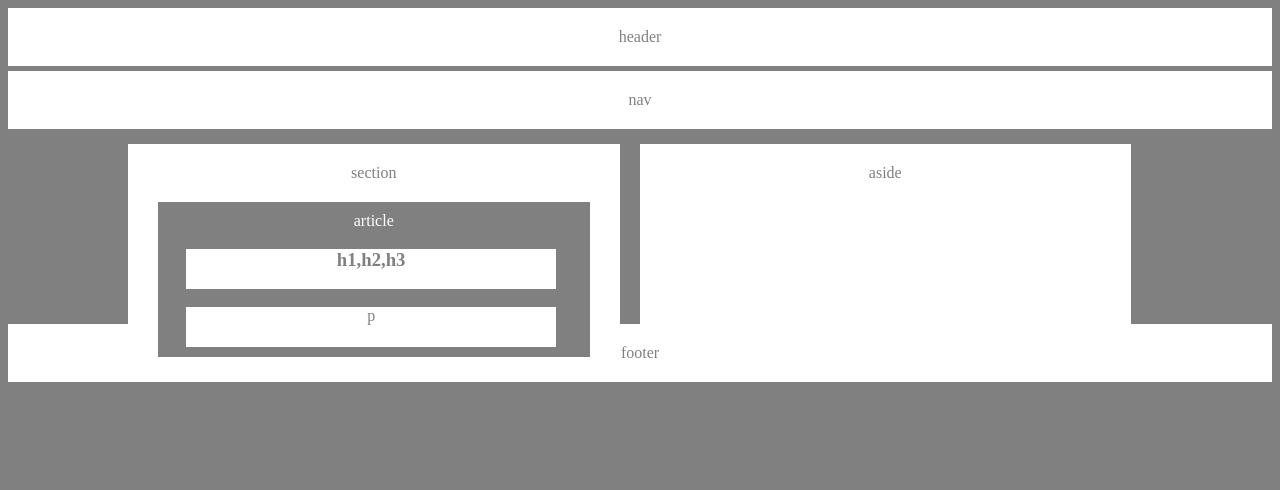
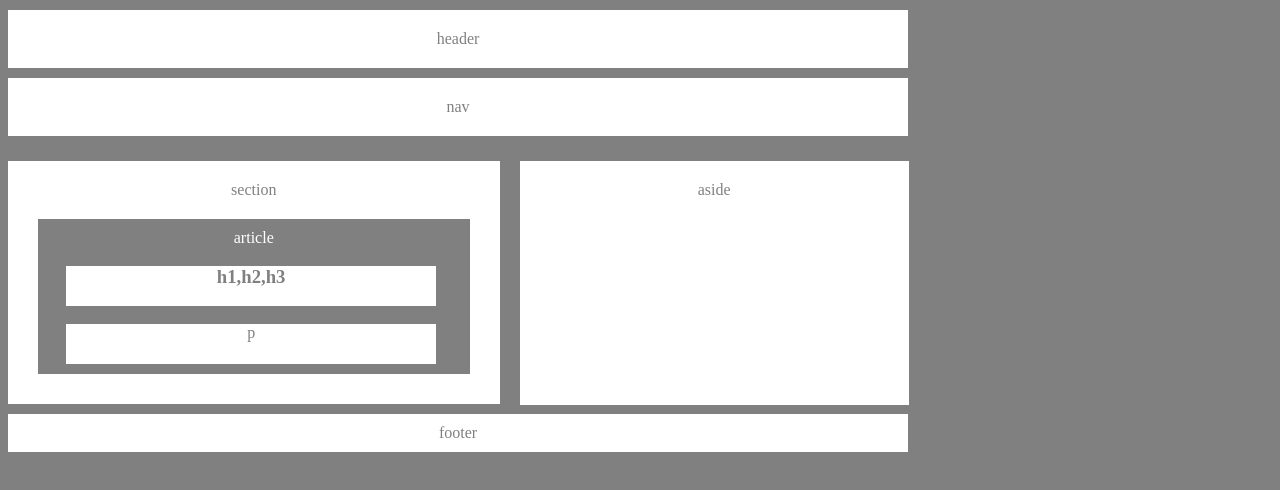
Before and after one commit to UmezakiT/HW-Wireframe, a plain HTML site: page index.html in a window 1280 px wide. Drawn offline with Linux system fonts and the light colour scheme.

Commit message:
css edits

```diff
--- a/assets/css/style.css
+++ b/assets/css/style.css
@@ -6,12 +6,14 @@
 
 body{
   background-color:gray;
+  width: 900px;
 }
 
 
 header{
   padding: 20px;
   margin-bottom: 5px;
+
 }
 nav{
   padding:20px;
@@ -23,7 +25,7 @@ section{
   float:left;
   width:48%;
   text-align:center;
-  height: 180px;
+  margin:10px auto;
 }
 
 article{
@@ -57,20 +59,20 @@ p{
 aside{
   padding:20px;
   float:left;
-  width: 48%;
-  height:180px;
+  width: 38%;
+  height:244px;
   margin-left:20px;
 }
 
 footer{
-  padding:20px;
   clear:both;
-
+  padding:10px;
 }
 
 .aa{
   background-color:white;
   color:gray;
+  margin-top: 10px;
 
 }
 .container {
--- a/index.html
+++ b/index.html
@@ -3,6 +3,10 @@
 <html>
 
 <head>
+    <meta charset="UTF-8">
+    <meta name="viewport" content="width=device-width, initial-scale=1.0">
+    <meta http-equiv="X-UA-Compatible" content="ie=edge">
+    <title>Document</title>
     <link rel="stylesheet" type="text/css" href="assets/css/style.css">
 </head>
 
```
